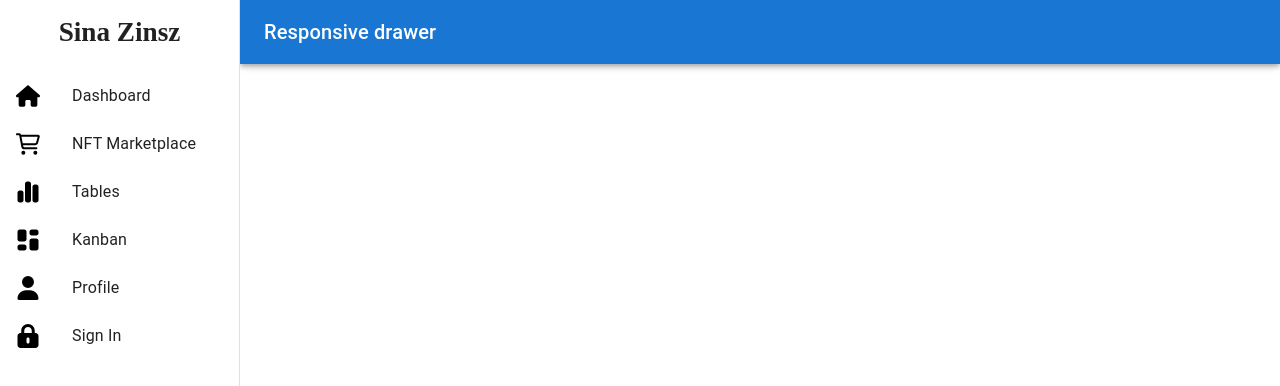
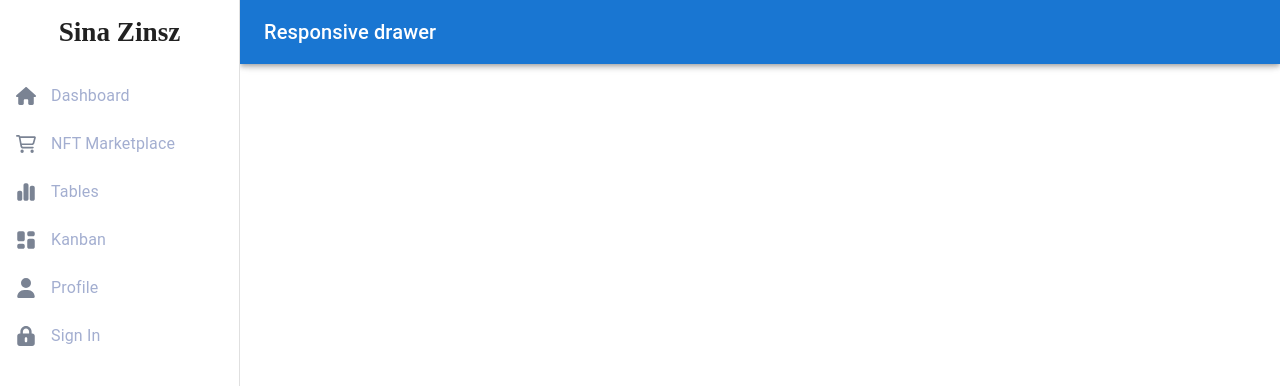
Before and after one commit to SINAZZzz/admin-dashboard, a React (Vite) app: page / in a window 1280 px wide. Shown: the top 386 px of the page. Built offline with nearby package versions, Linux system fonts and the light colour scheme.

Commit message:
feat: change color icons and title sidebar

```diff
--- a/src/layout/panel/Sidebar.tsx
+++ b/src/layout/panel/Sidebar.tsx
@@ -42,15 +42,22 @@ const drawer = (
         "Sign In",
       ].map((text, index) => (
         <ListItem key={text} disablePadding>
-          <ListItemButton>
-            <ListItemIcon>
-              <img
+          <ListItemButton sx={{ display: "flex", alignItems: "center" }}>
+            <ListItemIcon sx={{ minWidth: 35 }}>
+              <Box
+                component="img"
                 src={icons[index]}
                 alt={text}
-                style={{ width: 24, height: 24 }}
+                sx={{
+                  width: 20,
+                  height: 20,
+                  color: "#A3AED0",
+                  filter:
+                    "invert(53%) sepia(11%) saturate(488%) hue-rotate(181deg) brightness(94%) contrast(92%)",
+                }}
               />
             </ListItemIcon>
-            <ListItemText primary={text} />
+            <ListItemText primary={text} sx={{ color: "#A3AED0" }} />
           </ListItemButton>
         </ListItem>
       ))}
```
